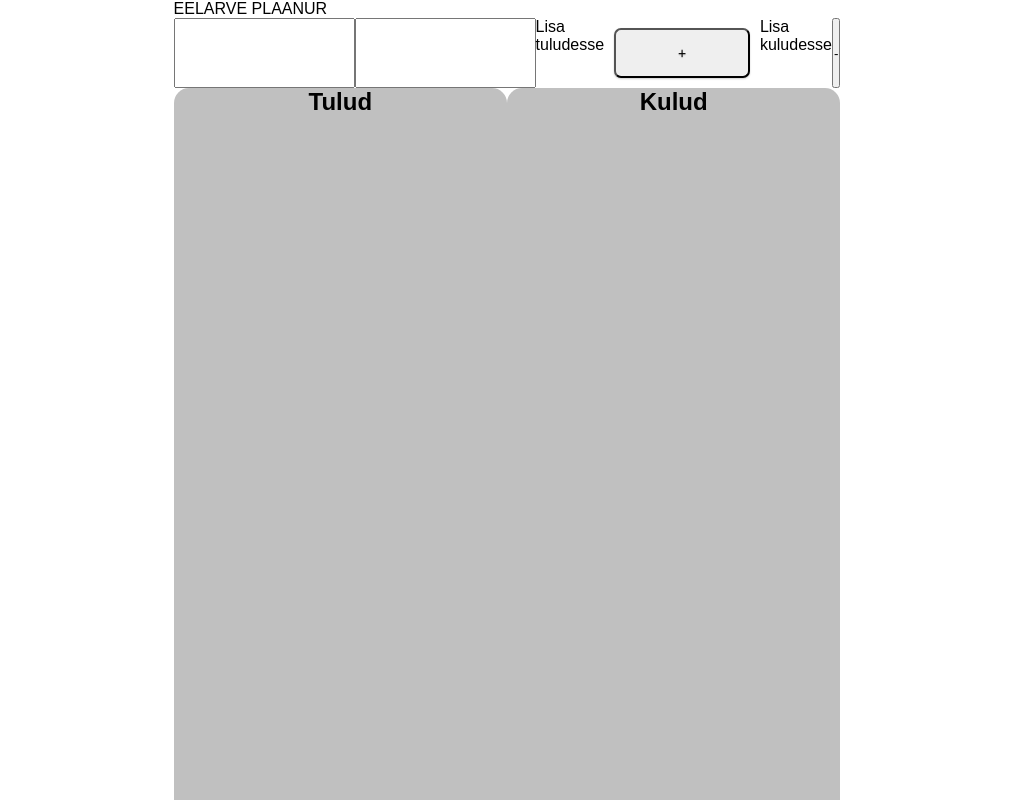
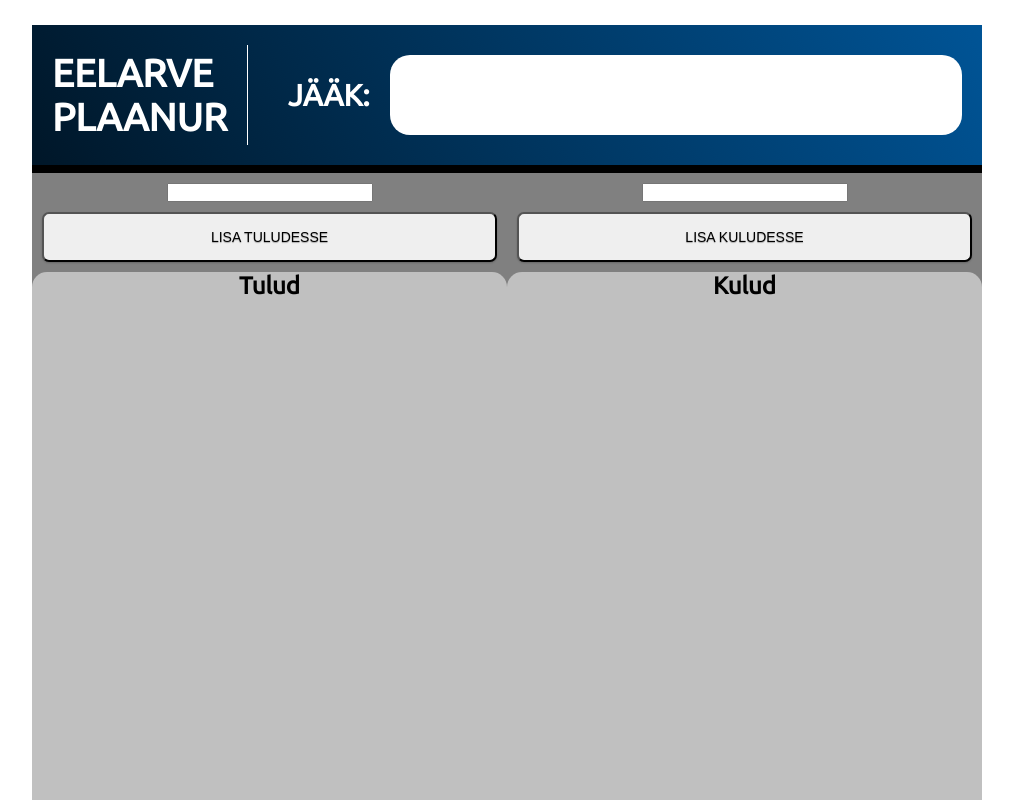
Before and after one commit to CyberErol/Kalkulaator, a plain HTML site: page kood4/index.html in a window 1280 px wide. Shown: the top 800 px of the page, without its empty margins (133-1146 px from the left). Drawn offline with Linux system fonts and the light colour scheme.

Commit message:
Update index.html

```diff
--- a/kood4/index.html
+++ b/kood4/index.html
@@ -4,37 +4,36 @@
     <meta charset="UTF-8">
     <meta name="viewport" content="width=device-width, initial-scale=1.0">
     <meta http-equiv="X-UA-Compatible" content="ie=edge">
+    <style> { box-sizing: border-box; }
+    .row:after { content: ""; display: table; clear: both; }
+    </style>
+    <link href="https://fonts.googleapis.com/css?family=Ubuntu&display=swap" rel="stylesheet">
+    <link rel="stylesheet" href="style.css">
+    <title>EELARVE PLAANUR</title>
+</head>
 
-    <style>
-        {
-    box-sizing: border-box;
-    }
-
-    .row:after {
-        content: "";
-        display: table;
-        clear: both;
-    }
-    </style>
-
-    <link rel="stylesheet" href="style.css">
-    <title>Kulude Kalkulaator</title>
-</head>
 <body>
-
+    <div class="container">
+            <div class="header">
+                <div class="header-text">
+                    <h2>EELARVE</h2>
+                    <h2>PLAANUR</h2>
+                </div>
+                <div class="vl"></div>
+                <h2 class="j22k">JÄÄK: </h2>
+                <p id="vahe" class="balance-container"></p>
+            </div>
+        <div class="hl"></div>
+            <div class=container3>
                     <div class="flex-container">
-        <header>EELARVE PLAANUR</header>
                         <main>
                             <input type="text" id="kirjeldus">
                             <input type="number" id="summa">
-
-            <div class="box2">Lisa tuludesse</div>
-            <button class="button" onclick="pluss()"> + </button>
-            <div class="box2">Lisa kuludesse</div>
-            <button class="button2" onclick="miinus()"> - </button>
-
                         </main>
-
+                        <main>
+                            <button class="button"  onclick="pluss()"> LISA TULUDESSE </button>
+                            <button class="button"  onclick="miinus()"> LISA KULUDESSE </button>
+                        </main>
                         <div class="flex-container" style="display: flex;">
                             <div class="column1" id="income" >
                               <h2>Tulud</h2>
@@ -47,8 +46,6 @@
                           </div>
 
     </div>
-
     <script src="script.js"></script>
-
 </body>
 </html>
```
Lines whose indentation alone changed are shown as unchanged.
